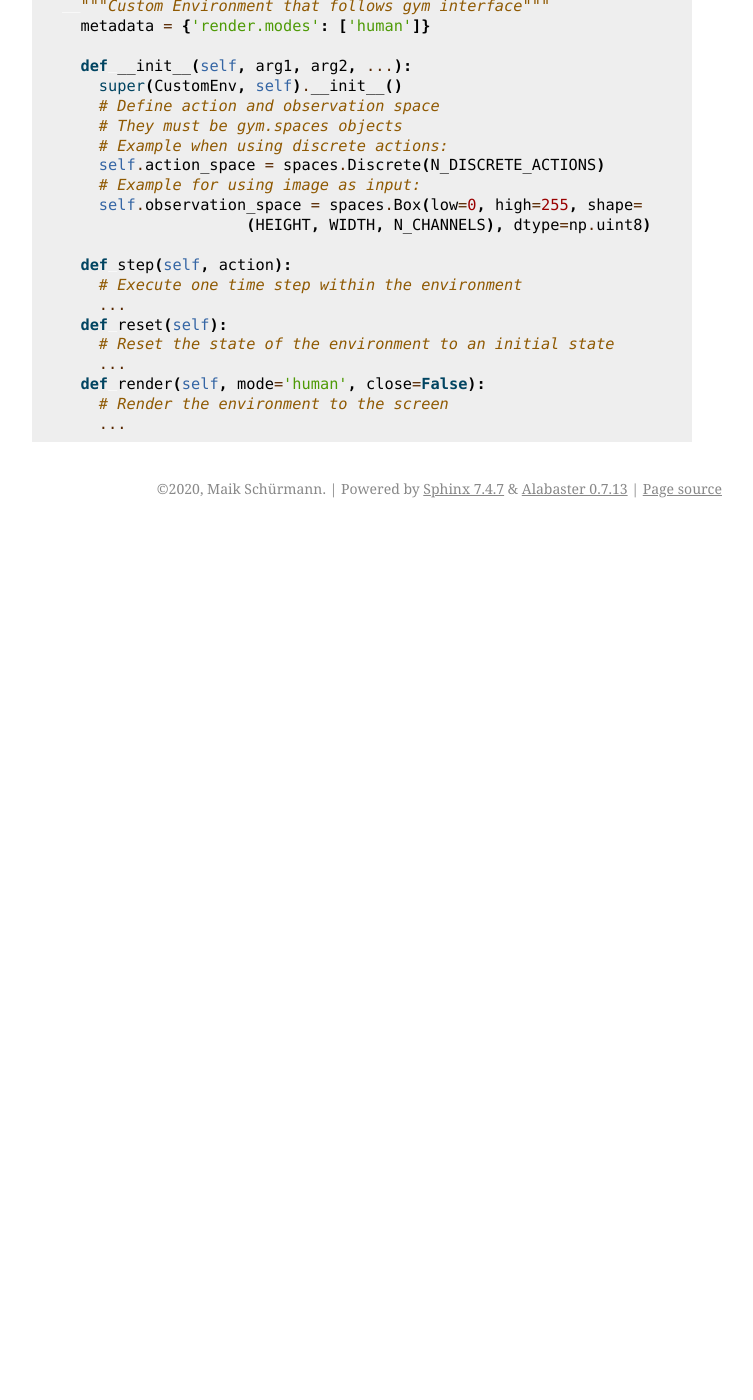
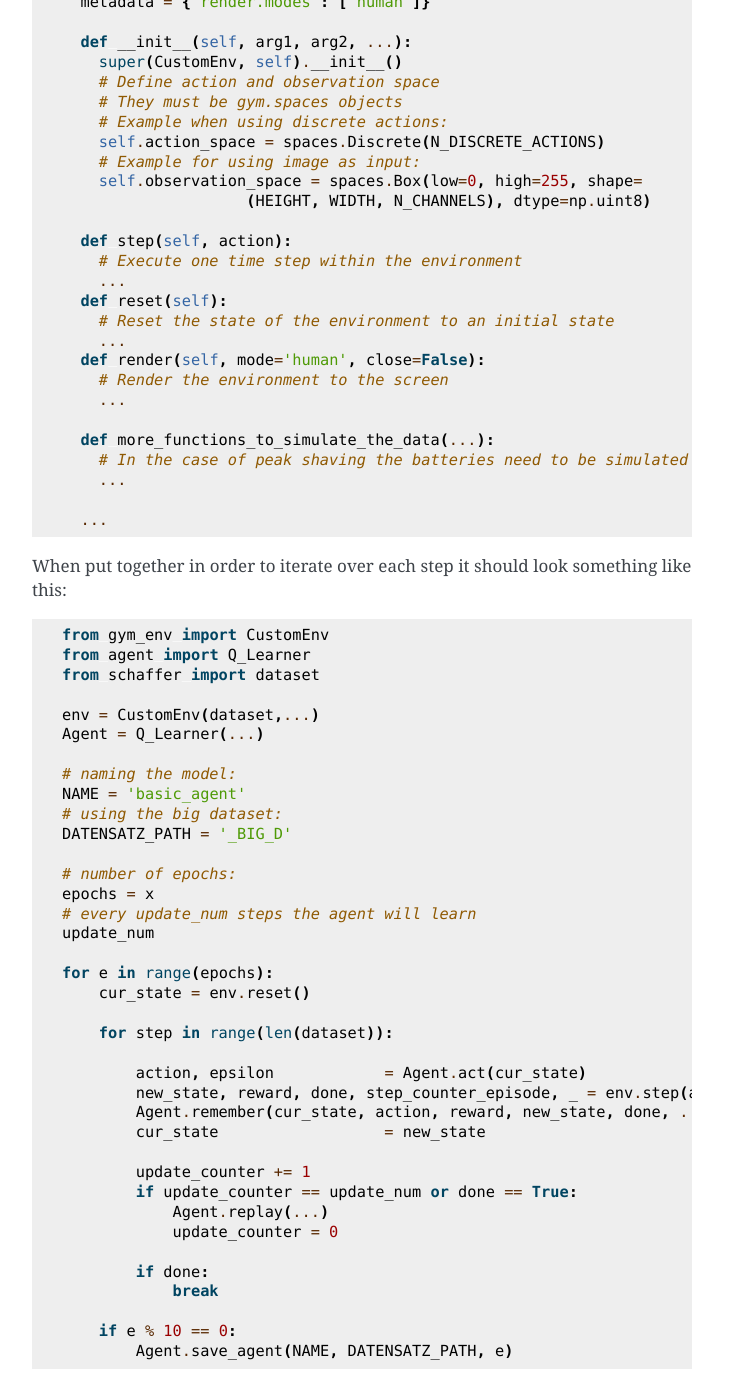
Before and after one commit to maik97/peak-shaver, a Sphinx documentation site: the page built from docs/getting_started.rst, in a window 1280 px wide and 1400 px high, scrolled down 5053 px. Shown: the whole window, without its empty margins (388-1141 px from the left). Built offline with Sphinx 7.4.7, drawn with Linux system fonts in a browser that asks for light colours; before the commit the page ends 5581 px from its top, so only the background shows below that; some of the changed text lies outside the part shown.

Commit message:
Update getting_started.rst

```diff
--- a/docs/getting_started.rst
+++ b/docs/getting_started.rst
@@ -119,10 +119,10 @@
 
 - hier kommt beispiel graph
 
-Basic RL-Agent with in-depth explanation
-***************************************
+Explanation of a basic RL-Agent
+*******************************
 
-In this section a basic RL-Agent that uses the HIPE-dataset simulation as an environment will be explained in detail. You can also find this agent in :ref:`RL-Agent with basic Q-Learning <agent_q_table_doc>`. All agents are build in a similar structure, thus this section aims to provide a basic understanding. The differences will be explained for each agent in the Examples section.
+In this section a basic RL-Agent that uses a gym environment will be explained. All agents are build in a similar structure, thus this section aims to provide a basic understanding. The differences will be explained for each agent in the Examples section. Note that all the code provided in this section is pseudo-code.
 
 Assuming you have understood the basics of RL-Learning, the first thing to explain is the general structure of a RL-Agent class:
 
@@ -185,3 +185,51 @@
       def render(self, mode='human', close=False):
         # Render the environment to the screen
         ...
+
+      def more_functions_to_simulate_the_data(...):
+        # In the case of peak shaving the batteries need to be simulated
+        ...
+
+      ...
+
+When put together in order to iterate over each step it should look something like this:
+
+.. code-block:: python
+
+    from gym_env import CustomEnv
+    from agent import Q_Learner
+    from schaffer import dataset
+
+    env = CustomEnv(dataset,...)
+    Agent = Q_Learner(...)
+
+    # naming the model:
+    NAME = 'basic_agent'
+    # using the big dataset:
+    DATENSATZ_PATH = '_BIG_D'
+
+    # number of epochs:
+    epochs = x
+    # every update_num steps the agent will learn
+    update_num
+
+    for e in range(epochs):
+        cur_state = env.reset()
+
+        for step in range(len(dataset)):
+
+            action, epsilon            = Agent.act(cur_state)
+            new_state, reward, done, step_counter_episode, _ = env.step(action, ...)
+            Agent.remember(cur_state, action, reward, new_state, done, ...)
+            cur_state                  = new_state
+
+            update_counter += 1
+            if update_counter == update_num or done == True:
+                Agent.replay(...)
+                update_counter = 0
+
+            if done:
+                break
+
+        if e % 10 == 0:
+            Agent.save_agent(NAME, DATENSATZ_PATH, e)
```
